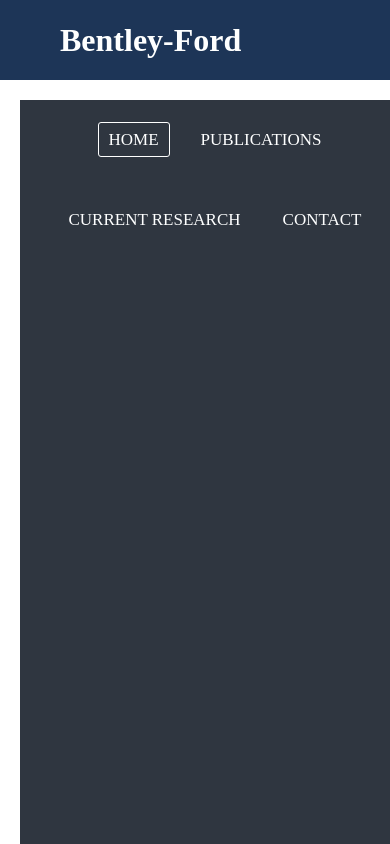
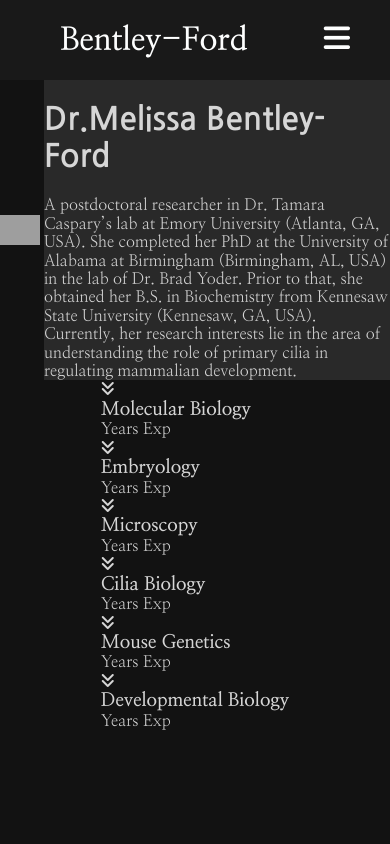
Before and after one commit to KelliBre/mbf-portfolio, a website built with Parcel: page index.html in a window 390 px wide. Built offline with nearby package versions, Linux system fonts and the light colour scheme; grey boxes are pictures that could not be loaded.

Commit message:
Responsive nav bar added.

```diff
--- a/css/main.css
+++ b/css/main.css
@@ -91,17 +91,35 @@
   list-style: none;
 }
 
+body{
+  font-family: 'Nanum Myeongjo', serif;
+  background: #121212;
+  color: #d6d6d6;
+}
+h1{
+  font-family: 'Nanum Gothic', sans-serif;
+  color: #d6d6d6;
+}
+img{
+  width:90%;
+}
+.content-wrapper{
+display: flex;
+justify-content: center;
+align-items: center;
+width: 100%;
+}
+
 /*******TOP NAV STYLING*******/
 nav{
   height: 80px;
   width: 100%;
-  background:#1d3557 ;
+  background:#191919 ;
 }
 
 label.logo{
   font-size: 35px;
   font-weight: bold;
-  padding: 0 100px;
   line-height: 80px;
   color: #feffff;
 }
@@ -112,7 +130,7 @@
 
 }
 
-nav ul li{
+nav li{
   display: inline-block;
   margin: 0 8px;
   line-height: 80px;
@@ -141,36 +159,37 @@
   display: none;
 }
 
-@media(max-width:1048px){
-  label.logo{
-    font-size: 32px;
-    padding-left: 60px;
-  }
-  nav ul{
-    margin: 20px;
-  }
-  nav a{
-    font-size:17px;
-  }
+
+
+
+
+
+
+/*HERO-AREA mobile styling*/
+.about-text{
+  background: #292929;
 }
 
-/*video stopped at 6:03*/
 
-@media(max-width:909px){
-  nav #icon{
-    display: block;
-  }
-  nav ul{
-    position: fixed;
-    width: 100%;
-    height: 100vh;
-    background: #2f3640;
-    top: 80px;
-    left: 0;
-    text-align: center;
 
-  }
-}
+/*SKILLS mobile styling*/
+
+
+
+
+/*PUBLICATION mobile styling*/
+
+
+
+
+/*CONTACT mobile styling*/
+
+
+
+
+/*FOOTER mobile styling*/
+
+
 /* ==========================================================================
    Helper classes
    ========================================================================== */
@@ -258,6 +277,43 @@
    These examples override the primary ('mobile first') styles.
    Modify as content requires.
    ========================================================================== */
+@media(max-width:909px){
+
+  nav #icon{
+    display: block;
+  }
+  nav ul{
+    position: fixed;
+    width: 100%;
+    height: 100vh;
+    background: #2f3640;
+    top: 80px;
+    left: -100%;
+    text-align: center;
+    transition: all .5s;
+  }
+
+  nav li {
+    display: block;
+    margin: 50px 0;
+    line-height:30px;
+  }
+}
+
+@media(max-width:1048px){
+  label.logo{
+    font-size: 32px;
+    padding-left: 60px;
+  }
+
+  nav ul{
+    margin-right: 20px;
+  }
+
+    nav a{
+      font-size:17px;
+    }
+}
 
 @media only screen and (min-width: 35em) {
   /* Style adjustments for viewports that meet the condition */
--- a/index.html
+++ b/index.html
@@ -3,7 +3,7 @@
 
 <head>
   <meta charset="utf-8">
-  <title></title>
+  <title>Dr. Melissa Bentley-Ford</title>
   <meta name="description" content="">
   <meta name="viewport" content="width=device-width, initial-scale=1">
 
@@ -17,26 +17,121 @@
   <!-- Place favicon.ico in the root directory -->
   <!-- Font link for hamburger menu -->
   <link rel="stylesheet" href="https://cdnjs.cloudflare.com/ajax/libs/font-awesome/4.7.0/css/font-awesome.min.css">
-
   <link rel="stylesheet" href="css/normalize.css">
   <link rel="stylesheet" href="css/main.css">
-
+  <!--GOOGLE FONTS-->
+  <link rel="preconnect" href="https://fonts.googleapis.com">
+  <link rel="preconnect" href="https://fonts.gstatic.com" crossorigin>
+  <link href="https://fonts.googleapis.com/css2?family=Nanum+Gothic:wght@400;700&family=Nanum+Myeongjo:wght@400;700;800&display=swap" rel="stylesheet">
+  <!-- FONT AWESOME ICONS-->
+  <script src="https://kit.fontawesome.com/fb7634f518.js" crossorigin="anonymous"></script>
+    <!-- Script for hamburger menu-->
+  <script src="https://code.jquery.com/jquery-3.6.0.js" integrity="sha256-H+K7U5CnXl1h5ywQfKtSj8PCmoN9aaq30gDh27Xc0jk=" crossorigin="anonymous"></script>
+  <script>
+  $(document).ready(function(){
+    $('#icon').click(function(){
+      $('ul').toggleClass('show');
+    });
+  });
+</script>
   <meta name="theme-color" content="#fafafa">
 </head>
 
 <body>
+<header>
   <nav>
     <label class="logo">Bentley-Ford </label>
     <ul>
       <li><a class="active" href="#">Home</a></li>
       <li><a href="#">Publications</a></li>
       <li><a href="#">Current Research</a></li>
-    <li><a href="#">Contact</a></li>
+      <li><a href="#">Connect</a></li>
     </ul>
     <label id="icon">
       <i class="fa fa-bars"></i>
     </label>
   </nav>
+</header>
+<main>
+  <section id="hero-area">
+    <div class="content-wrapper">
+      <figure>
+        <img src="img/mbf-bw-d1.png" alt="Melissa Bentley-Ford">
+      </figure>
+      <div class="about-text">
+        <h1>Dr.Melissa <span>Bentley-Ford</span></h1>
+        <p>A postdoctoral researcher in Dr. Tamara Caspary’s lab at Emory University (Atlanta, GA, USA). She completed her PhD at the University of Alabama at Birmingham (Birmingham, AL, USA) in the lab of Dr. Brad Yoder. Prior to that, she obtained her B.S. in Biochemistry from Kennesaw State University (Kennesaw, GA, USA). Currently, her research interests lie in the area of understanding the role of primary cilia in regulating mammalian development. </p>
+      </div>
+    </div>
+  </section>
+  <section id="skill-area">
+    <div class="content-wrapper">
+        <div class="skill-items">
+          <article>
+            <p class="fontawesome-icon">
+              <i class="fas fa-angle-double-down"></i>
+            </p>
+            <h3>Molecular Biology</h3>
+            <p class="skill-item-description">Years Exp</p>
+          </article>
+          <article>
+            <p class="fontawesome-icon">
+              <i class="fas fa-angle-double-down"></i>
+            </p>
+            <h3>Embryology</h3>
+            <p class="features-item-description">Years Exp</p>
+          </article>
+          <article>
+            <p class="fontawesome-icon">
+              <i class="fas fa-angle-double-down"></i>
+            </p>
+            <h3>Microscopy</h3>
+            <p class="features-item-description">Years Exp</p>
+          </article>
+          <article>
+            <p class="fontawesome-icon">
+              <i class="fas fa-angle-double-down"></i>
+            </p>
+            <h3>Cilia Biology</h3>
+            <p class="features-item-description">Years Exp</p>
+          </article>
+          <article>
+            <p class="fontawesome-icon">
+              <i class="fas fa-angle-double-down"></i>
+            </p>
+            <h3>Mouse Genetics</h3>
+            <p class="features-item-description">Years Exp</p>
+          </article>
+          <article>
+            <p class="fontawesome-icon">
+              <i class="fas fa-angle-double-down"></i>
+            </p>
+            <h3>Developmental Biology</h3>
+            <p class="features-item-description">Years Exp</p>
+          </article>
+        </div><!--feature-item end-->
+    </div><!--COntent wrapper end-->
+  </section>
+  <section id="publication-section">
+    <div class="content-wrapper">
+      <div class="publication-list">
+        <article>
+
+        </article>
+        <article></article>
+        <article></article>
+        <article></article>
+        <article></article>
+        <article></article>
+      </div>
+    </div>
+  </section>
+  <section id="contact-section">
+    <div class="content-wrapper">
+
+    </div>
+  </section>
+</main>
   <script src="js/vendor/modernizr-3.11.2.min.js"></script>
   <script src="js/plugins.js"></script>
   <script src="js/main.js"></script>
```
Also changed, not shown: 3 other files. Lines whose indentation alone changed are shown as unchanged.
